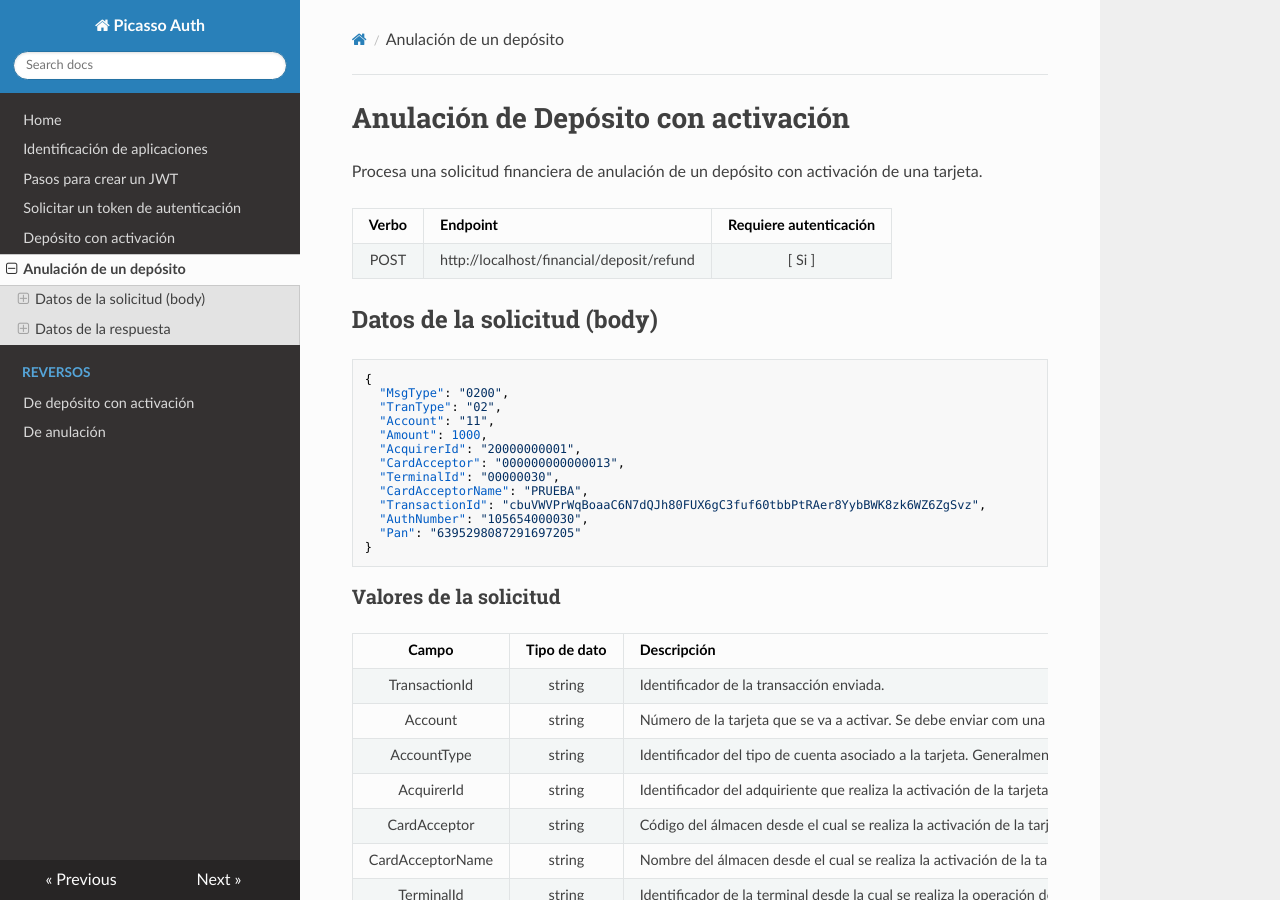
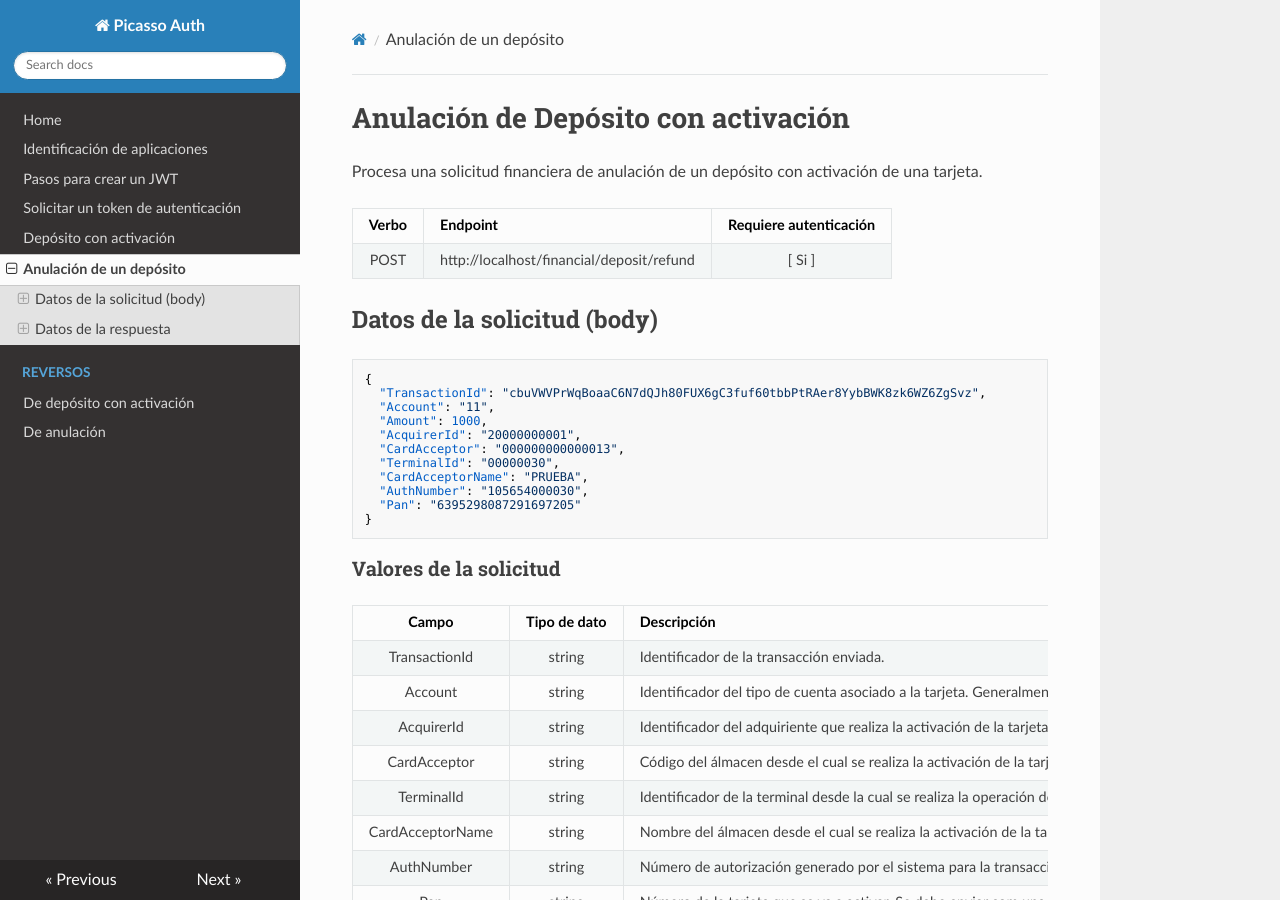
Before and after one commit to Picasso-api/Evertec-API, an MkDocs documentation site: the page built from docs/DepositRefund.md, in a window 1280 px wide and 900 px high. Built offline with MkDocs 1.6.1, drawn with Linux system fonts in a browser that asks for light colours; nearby versions of some CDN libraries; some of the changed text lies outside the part shown.

Commit message:
Update DepositRefund.md

````diff
--- a/docs/DepositRefund.md
+++ b/docs/DepositRefund.md
@@ -11,15 +11,13 @@ Procesa una solicitud financiera de anulación de un depósito con activación d
 
 ```json
 {
-  "MsgType": "0200",
-  "TranType": "02",
+  "TransactionId": "cbuVWVPrWqBoaaC6N7dQJh80FUX6gC3fuf60tbbPtRAer8YybBWK8zk6WZ6ZgSvz",
   "Account": "11",
   "Amount": 1000,
   "AcquirerId": "20000000001",
   "CardAcceptor": "000000000000013",
   "TerminalId": "00000030",
   "CardAcceptorName": "PRUEBA",
-  "TransactionId": "cbuVWVPrWqBoaaC6N7dQJh80FUX6gC3fuf60tbbPtRAer8YybBWK8zk6WZ6ZgSvz",
   "AuthNumber": "105654000030",
   "Pan": "6395298087291697205"
 }
@@ -30,13 +28,13 @@ Procesa una solicitud financiera de anulación de un depósito con activación d
 Campo | Tipo de dato| Descripción | Requerido
 :---: | :--------:| ------------ | :-----:
 TransactionId | string |Identificador de la transacción enviada.| [Si]
-Account | string | Número de la tarjeta que se va a activar. Se debe enviar com una cadena cifrada con certificado de confianza. | [ Si ]
-AccountType | string | Identificador del tipo de cuenta asociado a la tarjeta. Generalmente este valor lo debe "ingresar/seleccionar/establecer" el usuario y/o comercio en el punto de pago. Corresponde con una lista de valores predefinidos por Evertec Colombia. | [ Si ]
+Account | string | Identificador del tipo de cuenta asociado a la tarjeta. Generalmente este valor lo debe "ingresar/seleccionar/establecer" el usuario y/o comercio en el punto de pago. Corresponde con una lista de valores predefinidos por Evertec Colombia. | [ Si ]
 AcquirerId | string | Identificador del adquiriente que realiza la activación de la tarjeta. | [ Si ]
 CardAcceptor | string | Código del álmacen desde el cual se realiza la activación de la tarjeta. | [ Si ]
+TerminalId | string | Identificador de la terminal desde la cual se realiza la operación de la activación de la tarjeta. Campo numérico de 8 dígitos. | [ Si ]
 CardAcceptorName | string | Nombre del álmacen desde el cual se realiza la activación de la tarjeta. | [ Si ]
-TerminalId | string | Identificador de la terminal desde la cual se realiza la operación de la activación de la tarjeta. Campo numérico de 8 dígitos. | [ Si ]
-Amount | int | Valor de la transacción (activación). Cantidad de dinero con el que se activa la tarjeta. | [ Si ]
+AuthNumber | string | Número de autorización generado por el sistema para la transacción original de depósito. | [ Si ]
+Pan | string | Número de la tarjeta que se va a activar. Se debe enviar com una cadena cifrada con certificado de confianza. | [ Si ]
 
 ## Datos de la respuesta
 Esta operación no retorna información adicional al código de estado de HTTP de acuerdo con la especificación RFC 2616. Si la respuesta no es `HttpStatus` 200, en el campo `Reason` de la respuesta encontrará un mensaje que describe de forma detallada el resultado de la operación.
````
